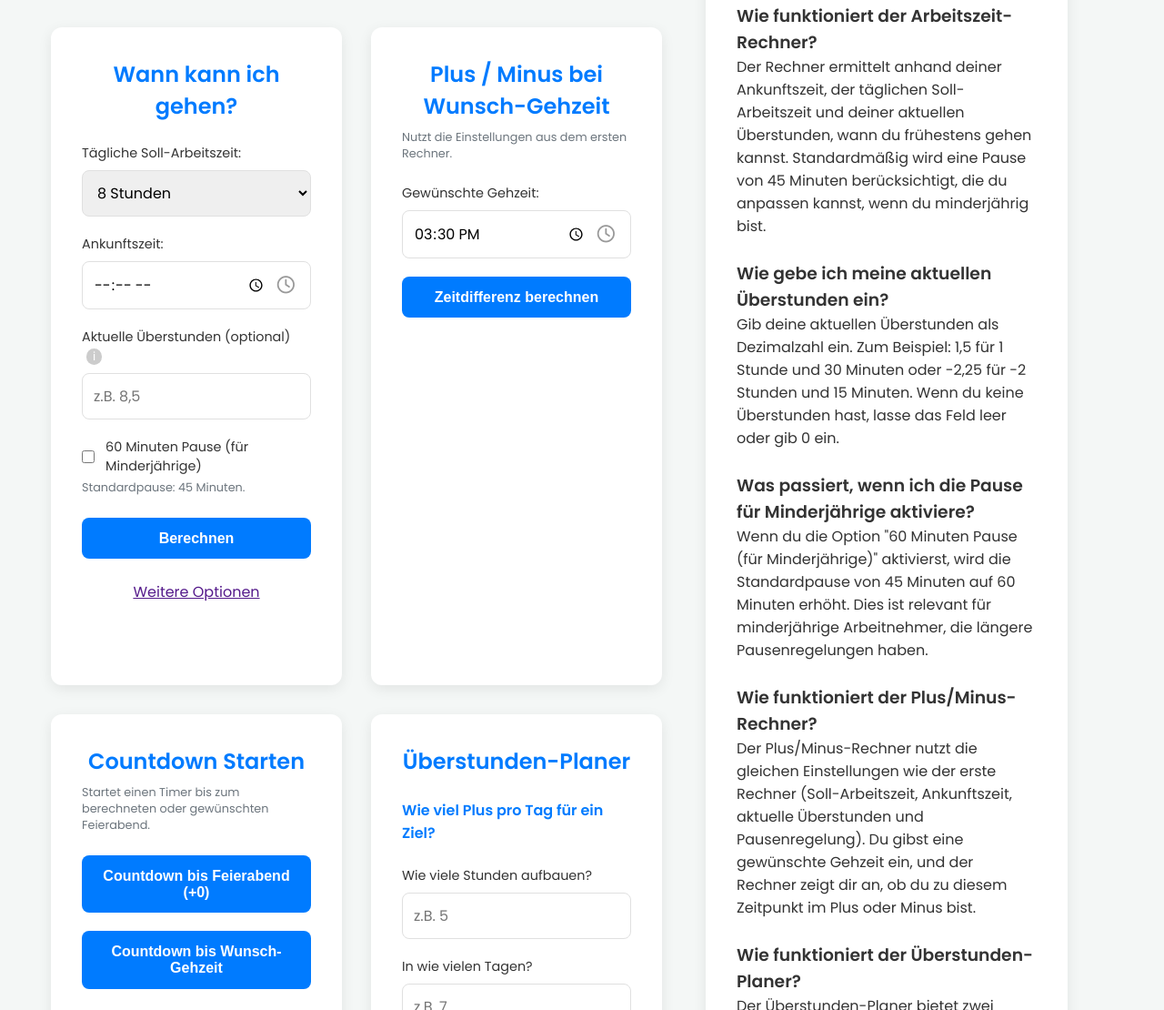
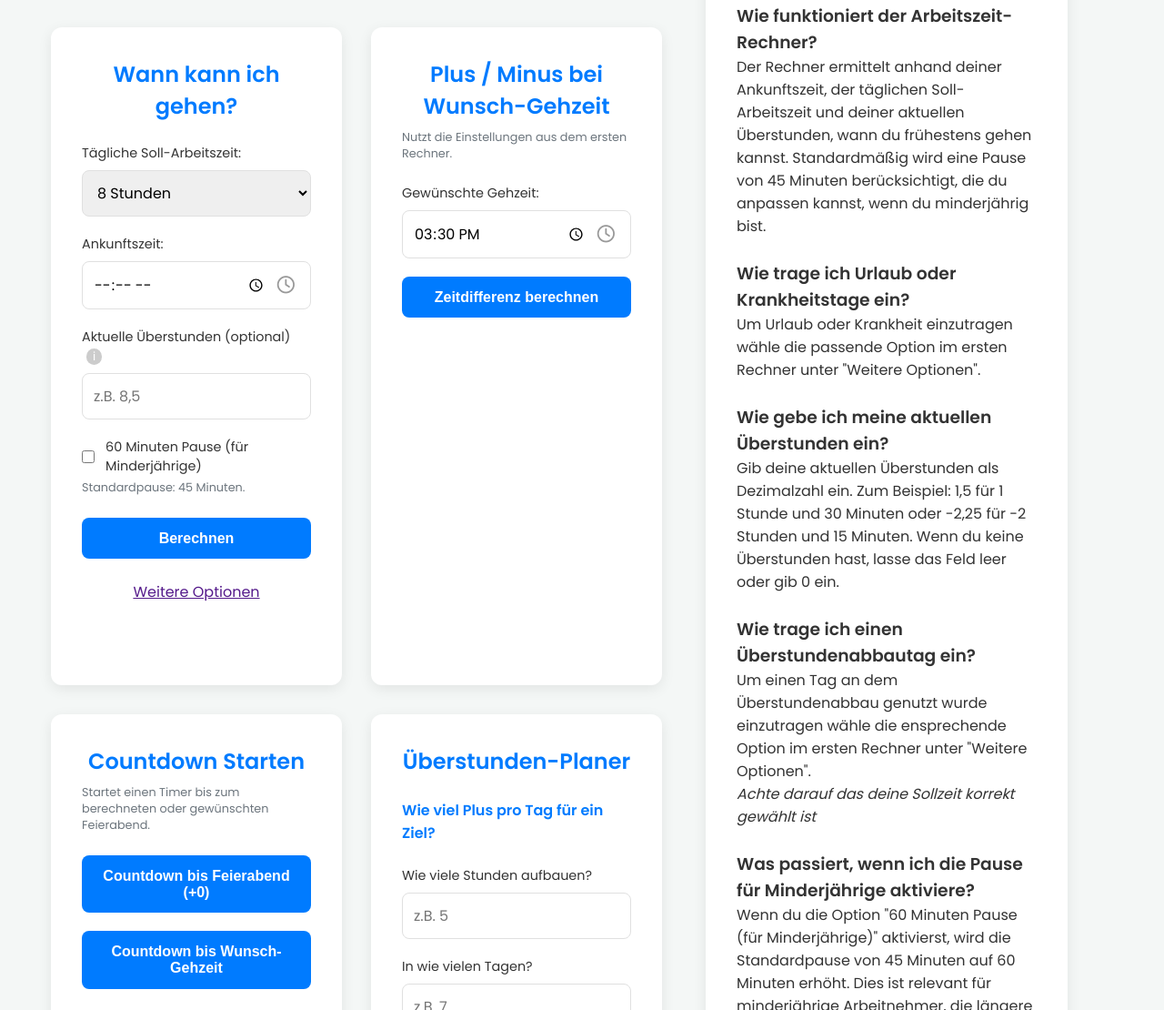
Before and after one commit to Jojo252511/Arbeitszeit-Rechner_Browser-Erweiterung, a website with bundled scripts: page index.html in a window 1280 px wide. Shown: the part 146-1256 px from the top of the page at 91% size. Built offline with nearby package versions, Linux system fonts and the light colour scheme; some packages are replaced by stand-ins of ours; no server answers; files whose address does not match are found by name.

Commit message:
fix: some smal bugs and add documentation

```diff
--- a/index.html
+++ b/index.html
@@ -318,10 +318,21 @@
             </div>
             <br>
             <div class="faq-item">
+                <h3>Wie trage ich Urlaub oder Krankheitstage ein?</h3>
+                <p>Um Urlaub oder Krankheit einzutragen wähle die passende Option im ersten Rechner unter "Weitere Optionen".</p>
+            </div>
+            <br>
+            <div class="faq-item">
                 <h3>Wie gebe ich meine aktuellen Überstunden ein?</h3>
                 <p>Gib deine aktuellen Überstunden als Dezimalzahl ein. Zum Beispiel: 1,5 für 1 Stunde und 30 Minuten
                     oder -2,25 für -2 Stunden und 15 Minuten. Wenn du keine Überstunden hast, lasse das Feld leer oder
                     gib 0 ein.</p>
+            </div>
+            <br>
+            <div class="faq-item">
+                <h3>Wie trage ich einen Überstundenabbautag ein?</h3>
+                <p>Um einen Tag an dem Überstundenabbau genutzt wurde einzutragen wähle die ensprechende Option im ersten Rechner unter "Weitere Optionen".</p>
+                <i>Achte darauf das deine Sollzeit korrekt gewählt ist</i>
             </div>
             <br>
             <div class="faq-item">
--- a/scripts/printLog.ts
+++ b/scripts/printLog.ts
@@ -38,11 +38,13 @@ document.addEventListener('DOMContentLoaded', async () => {
             const row = document.createElement('tr');
             const saldoStyle = entry.dailySaldoMinutes < 0 ? ' class="negative-saldo"' : '';
             const saldoPrefix = entry.dailySaldoMinutes >= 0 ? '+' : '';
+            const label = entry.label;
             row.innerHTML = `
                 <td>${entry.date}</td>
                 <td>${entry.arrival} Uhr</td>
                 <td>${entry.leaving} Uhr</td>
                 <td${saldoStyle}>${saldoPrefix}${formatMinutesToString(entry.dailySaldoMinutes)}</td>
+                <td>${label}</td>
             `;
             printLogBody.appendChild(row);
         });
```
Also changed, not shown: Print/index.html (+1 -0 lines), README.md.
